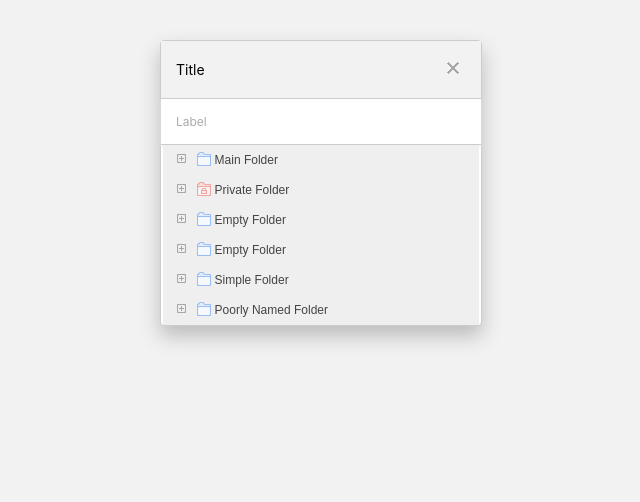
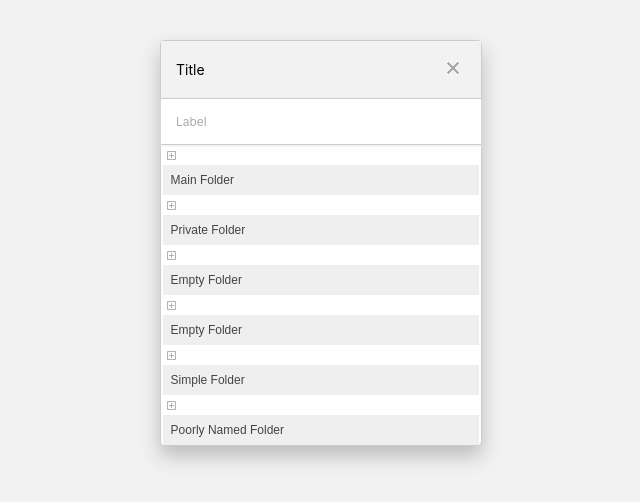
Before and after one commit to watkinshughes/explorer, a React (Create React App) app: page / in a window 1280 px wide. Shown: the top 502 px of the page, without its empty margins (319-959 px from the left). Built offline with nearby package versions, Linux system fonts and the light colour scheme.

Commit message:
Begin restructuring Item component to better satisfy onClick handling

```diff
--- a/src/components/App/styles.css
+++ b/src/components/App/styles.css
@@ -42,48 +42,3 @@
   outline: 0;
   border: 0;
 }
-
-.App span.folder::before,
-.App button.private .folder::before,
-.App span.file::before {
-  content: '';
-  display: inline-block;
-  margin: -2px 4px;
-  width: 14px;
-  height: 14px;
-  background: url(/icon-sprite.png);
-}
-
-.App span.folder::before, {
-  background-position: -111px 0px;
-}
-
-.App button.private .folder::before {
-  background-position: -126px 0px;
-}
-
-.App span.file::before {
-  background-position: -140px 0px;
-}
-
-.App .folder button::before {
-  content: '';
-  display: inline-block;
-  margin: -2px 4px;
-  width: 14px;
-  height: 14px;
-  background: url(/icon-sprite.png);
-  background-position: -168px 0px;
-  opacity: 0.3;
-}
-
-.App .expanded > .folder > button::before {
-  content: '';
-  display: inline-block;
-  margin: -2px 4px;
-  width: 14px;
-  height: 14px;
-  background: url(/icon-sprite.png);
-  background-position: -182px 0px;
-  opacity: 0.3;
-}
--- a/src/components/Item/index.js
+++ b/src/components/Item/index.js
@@ -1,4 +1,5 @@
 import React, {Component} from 'react';
+import './styles.css';
 
 class Item extends Component {
   constructor(props) {
@@ -18,14 +19,13 @@ class Item extends Component {
   };
 
   render() {
-    return <li className={this.state.active ? 'expanded': null} onClick={this.toggleClass}>
-        <div className={this.props.type}>
-          <button className={this.props.private ? 'private' : null}>
-            <span className={this.props.type}>{ this.props.name }</span>
-          </button>
-        </div>
+    return <li className={ `${ this.props.type } ${ this.props.private ? 'private' : '' }`}>
+        <span className={ `icon ${this.state.active ? 'expanded': ''}` } onClick={ this.toggleClass }></span>
+        <button>
+          { this.props.name }
+        </button>
         { this.props.children }
-    </li>
+      </li>
   }
 }
 
--- /dev/null
+++ b/src/components/Item/styles.css
@@ -0,0 +1,40 @@
+.folder .icon::before {
+  content: '';
+  display: inline-block;
+  margin: -2px 4px;
+  width: 14px;
+  height: 14px;
+  background: url(/icon-sprite.png);
+  opacity: 0.3;
+}
+
+.folder .icon::before {
+  background-position: -168px 0px;
+}
+
+.expanded > .folder .icon::before {
+  background-position: -182px 0px;
+}
+
+span.folder::before,
+button.private .folder::before,
+span.file::before {
+  content: '';
+  display: inline-block;
+  margin: -2px 4px;
+  width: 14px;
+  height: 14px;
+  background: url(/icon-sprite.png);
+}
+
+span.folder::before, {
+  background-position: -111px 0px;
+}
+
+button.private .folder::before {
+  background-position: -126px 0px;
+}
+
+span.file::before {
+  background-position: -140px 0px;
+}
```
